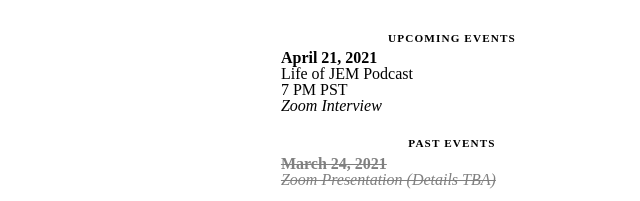
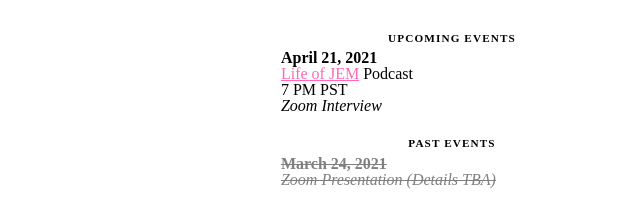
Before and after one commit to hbasrai/hbasrai.github.io, a plain HTML site: page index.html in a window 1280 px wide. Shown: the part 1550-1751 px from the top of the page, 188-828 px from the left. Drawn offline with Linux system fonts and the light colour scheme; a web font is replaced by a local one.

Commit message:
Update index.html

```diff
--- a/index.html
+++ b/index.html
@@ -85,7 +85,7 @@
 
 						<li>
 							<p>April 21, 2021</p>
-							<p><a href="http://wwwlifeofjemcom-jemmantz.blogspot.com/">Life of JEM</a> Podcast</p>
+							<p><a style="color: hotpink; text-decoration: underline;" href="http://wwwlifeofjemcom-jemmantz.blogspot.com/">Life of JEM</a> Podcast</p>
 							<p>7 PM PST</p>
 							<p>Zoom Interview</p>
 						</li>
```
